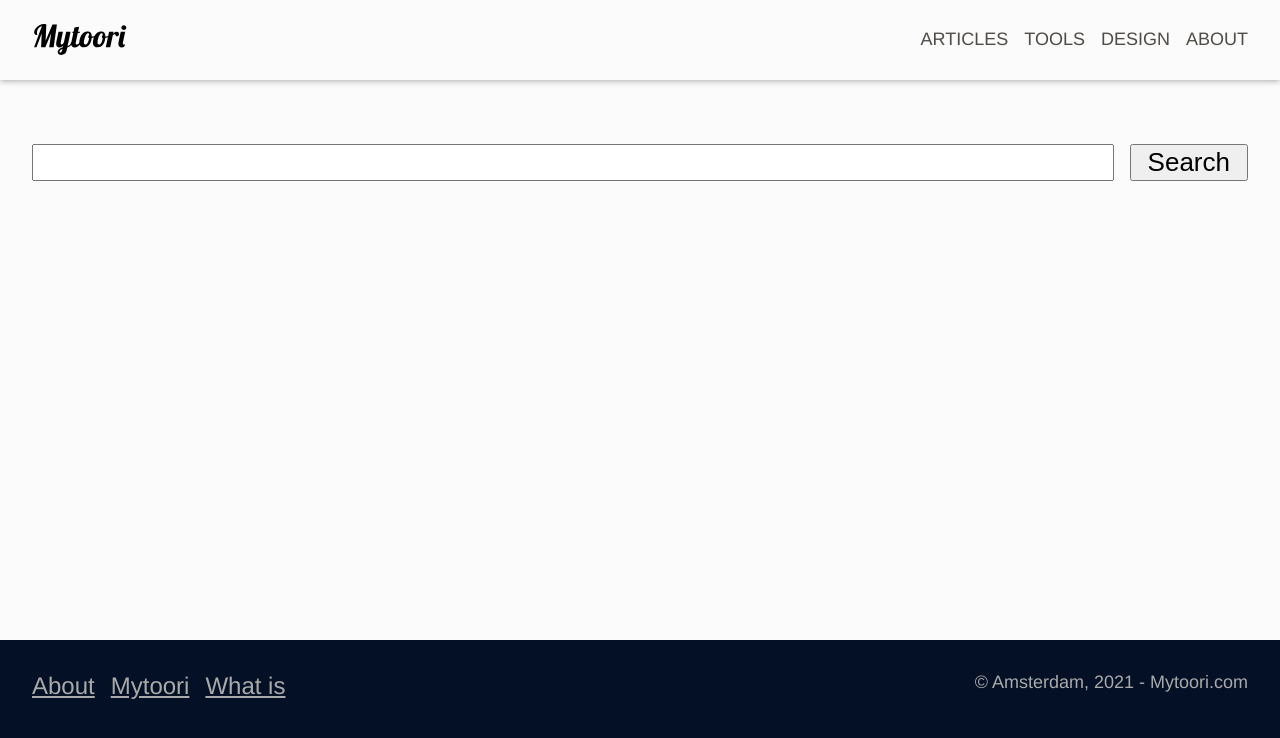
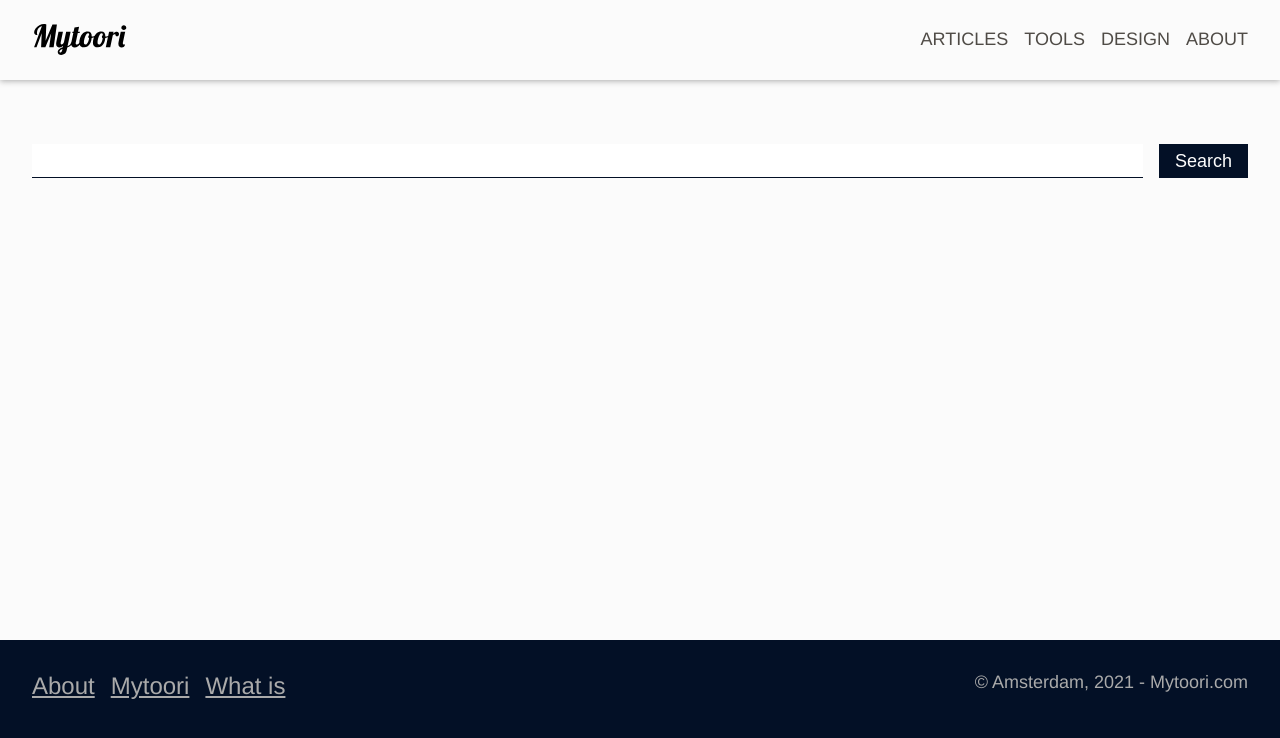
Before and after one commit to Giwan/blog, a Next.js app: page /search in a window 1280 px wide. Shown: the top 738 px of the page. Built offline with nearby package versions, Linux system fonts and the light colour scheme.

Commit message:
styling search input

```diff
--- a/styles/searchQuery.module.css
+++ b/styles/searchQuery.module.css
@@ -8,9 +8,22 @@
     font-size: var(--font-size-large);
     margin-right: var(--unit);
     flex: 1 0 auto;
+    border: none;
+    border-bottom: 1px solid var(--color-primary);
+    outline: none;
+}
+
+.searchQueryInput:active, .searchQueryInput:focus {
+    /* border-bottom-width: 10px; */
+    border-bottom: 2px solid var(--color-accent);
 }
 
 .searchQueryButton {
     font-size: var(--font-size-large);
     padding: 0 var(--unit);
+    background-color: var(--color-primary);
+    color: var(--color-primary-light);
+    border: none;
+    font-size: var(--font-size-small);
+
 }
```
